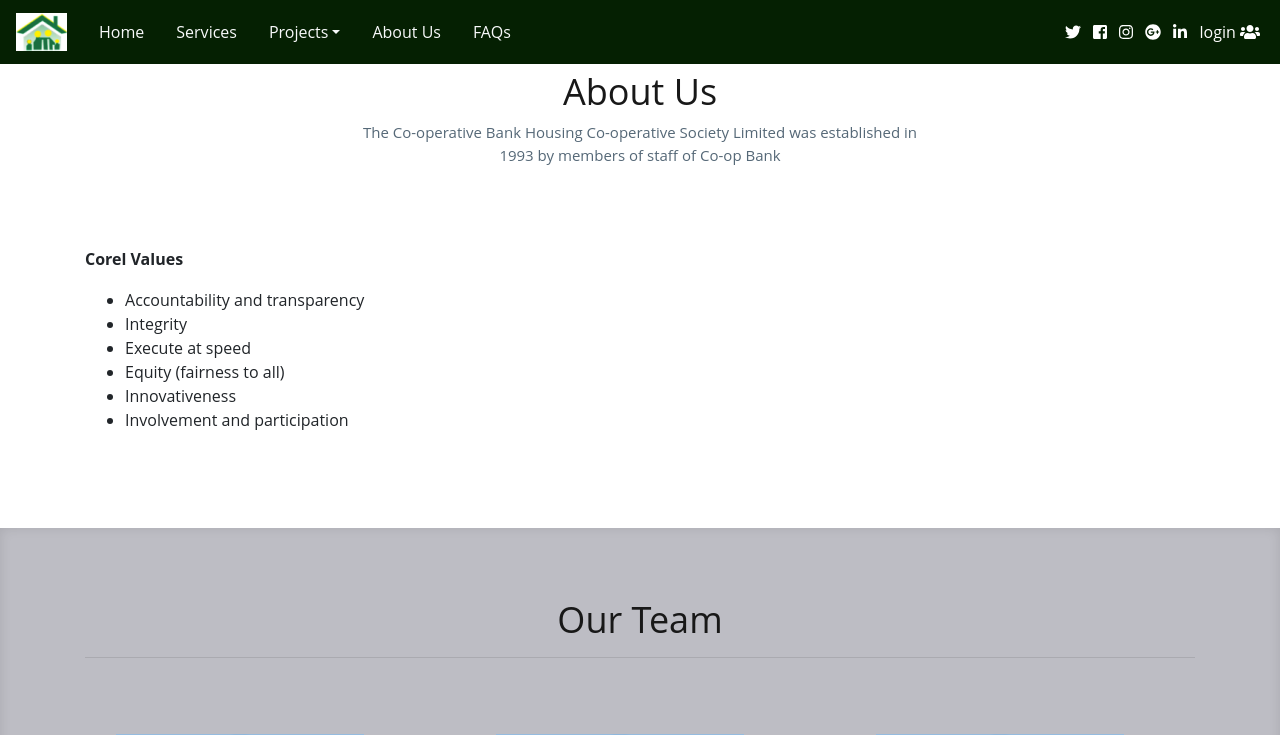
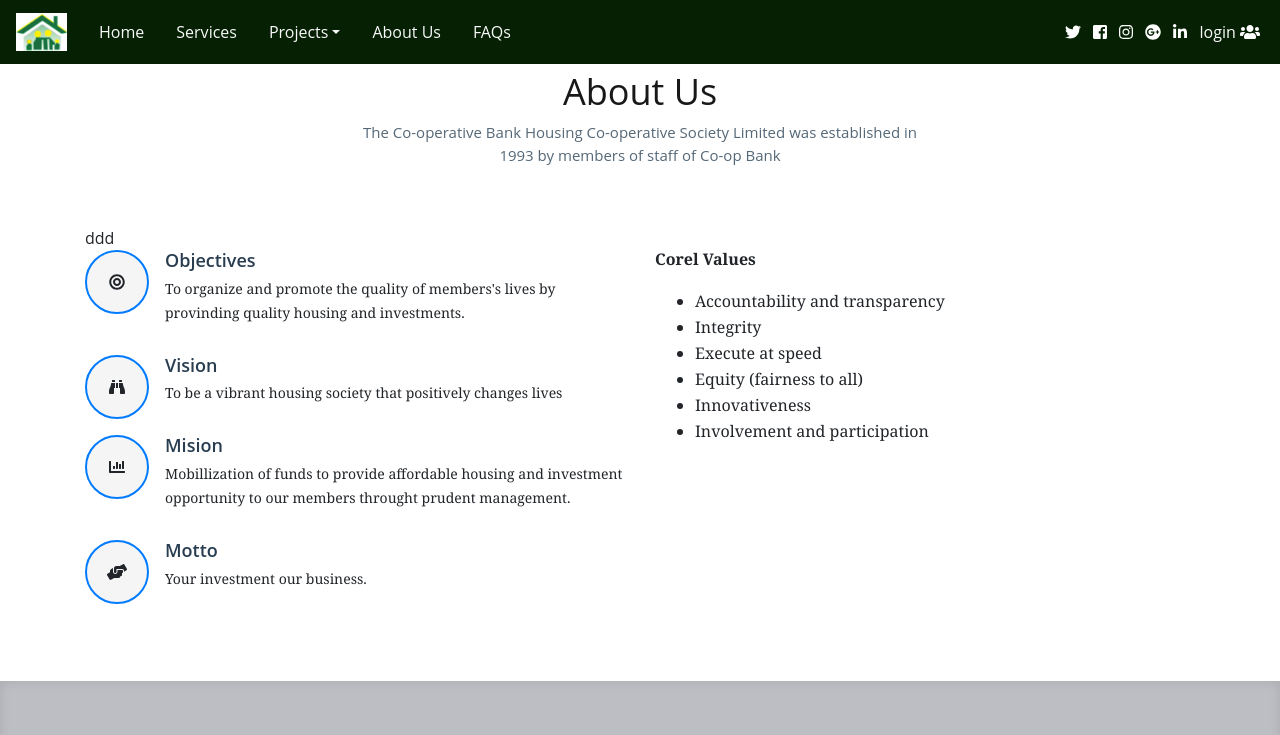
Before and after one commit to Jacks27/Coop-hse, a Python web app: template UI/templates/about_us.html in a window 1280 px wide. Shown: the top 735 px of the page. Run offline with Jinja, Linux system fonts and the light colour scheme; the template is opened without the code that fills it, so the values that code supplies are empty; some libraries are stand-ins or nearby versions.

Commit message:
add font styling

```diff
--- a/UI/css/style.css
+++ b/UI/css/style.css
@@ -134,7 +134,7 @@
 
 #about .about-container .icon-box .icon {
   float: left;
-  background: #fff;
+  background:whitesmoke;
   width: 64px;
   height: 64px;
   display: -webkit-box;
@@ -795,7 +795,7 @@
   display: inline-block;
   width:5%;
   text-align: right;
-  padding-right: 5%
+  margin-right: 5%;
 
 }
 .img{
@@ -819,11 +819,17 @@
 .active, .collapsible:hover {
   background-color: #ccc;
 }
-.content {
+.collapsible.content{
   padding: 0 18px;
   display: none;
   overflow: hidden;
   background-color: #f1f1f1;
+}
+#faq .section-header{
+  margin-top: 10%;
+}
+#faq  h3{
+  margin-top: 10px;
 }
 .content p{
 font-family: Cambria, Cochin, Georgia, Times, 'Times New Roman', serif;
@@ -865,8 +871,9 @@
   text-decoration: none;
   display: inline-block;
   margin: auto;
+  font-size: 0.8em;
 }
 
 .InterDiv a:hover, a:active {
-  background-color:  #15921b;
+  color:  #7669ee;
 }
--- a/UI/js/base.js
+++ b/UI/js/base.js
@@ -18,18 +18,5 @@
 });
 
 // search questions
-$("search-box").on("keyup", function() {
-  var g = $(this).val();
-  var gupp=g.toUppercase();
-  $(".collapsible .content p").each( function() {
-  var s = $(this).text();
-  var supp=s.toUppercase();
-  if (supp.indexOf(g!=-1)){
-  $(this).parent().parent().show();
-  }
-  else {
-  $(this).parent().parent().hide();
-  }
-  });
-  });
+
 });
--- a/UI/templates/about_us.html
+++ b/UI/templates/about_us.html
@@ -72,14 +72,17 @@
         <h3 class="wow rollIn">About Us</h3>
         <p>The Co-operative Bank Housing Co-operative Society Limited was
            established in 1993 by members of staff of Co-op Bank</p>
-  </header>
+        </header>
 
       <div class="row about-container">
 
         <div class="col-lg-6 content order-lg-1 order-2">
+          ddd
           <div class="icon-box wow fadeInUp">
             <div class="icon"><i class="fas fa-bullseye"></i></div>
-            <h4 class="title"><a href="">Objectives</a></h4>
+
+
+          <h4 class="title"><a href="">Objectives</a></h4>
             <p class="description">To organize and promote the quality of members's lives by provinding quality housing and investments.
               </p>
           </div>
@@ -103,15 +106,15 @@
 
         </div>
 
-        <div class="col-lg-6 background order-lg-2 order-1 wow fadeInUp">
+        <div class="col-lg-6 background content order-lg-2 order-1 wow fadeInUp">
          <p><b>Corel Values</b></p>
          <ul>
-           <li>Accountability and transparency</li>
-           <li>Integrity</li>
-           <li>Execute at speed</li>
-           <li>Equity (fairness to all)</li>
-           <li>Innovativeness</li>
-           <li>Involvement and participation</li>
+           <li><p>Accountability and transparency</p></li>
+           <li><p>Integrity</p></li>
+           <li><p>Execute at speed</p></li>
+           <li><p>Equity (fairness to all)</p></li>
+           <li><p>Innovativeness</p></li>
+           <li><p>Involvement and participation</p></li>
          </ul>
         </div>
       </div>
--- a/UI/templates/faqs.html
+++ b/UI/templates/faqs.html
@@ -65,7 +65,7 @@
 </div>
 </nav>
 <!-- collapsable start -->
-<section id="about">
+<section id="faqs">
     <div class="container">
 
       <header class="section-header">
@@ -78,7 +78,7 @@
   <div class="col-lg-4 mb-4">
       <header><h3>What are you interested in</h3></header>
      <div class="InterDiv">
-             <a href="">Join <br> Us</a>
+             <a href="">Joining <br> Us</a>
              <a href="">Land <br> Projects</a>
              <a href=""> House  <br> Investment</a>
   </div>
--- a/app/v1/models/__init__.py
+++ b/app/v1/models/__init__.py
@@ -74,6 +74,8 @@
 class Integer(Typed):
     """class expect object to be int """
     ty=int
+class Float(Typed):
+    ty=float
 
 class String(Typed):
     """ class String expect object to be String """
```
Also changed, not shown: app/v1/models/product.py (added, +13 -0 lines).
